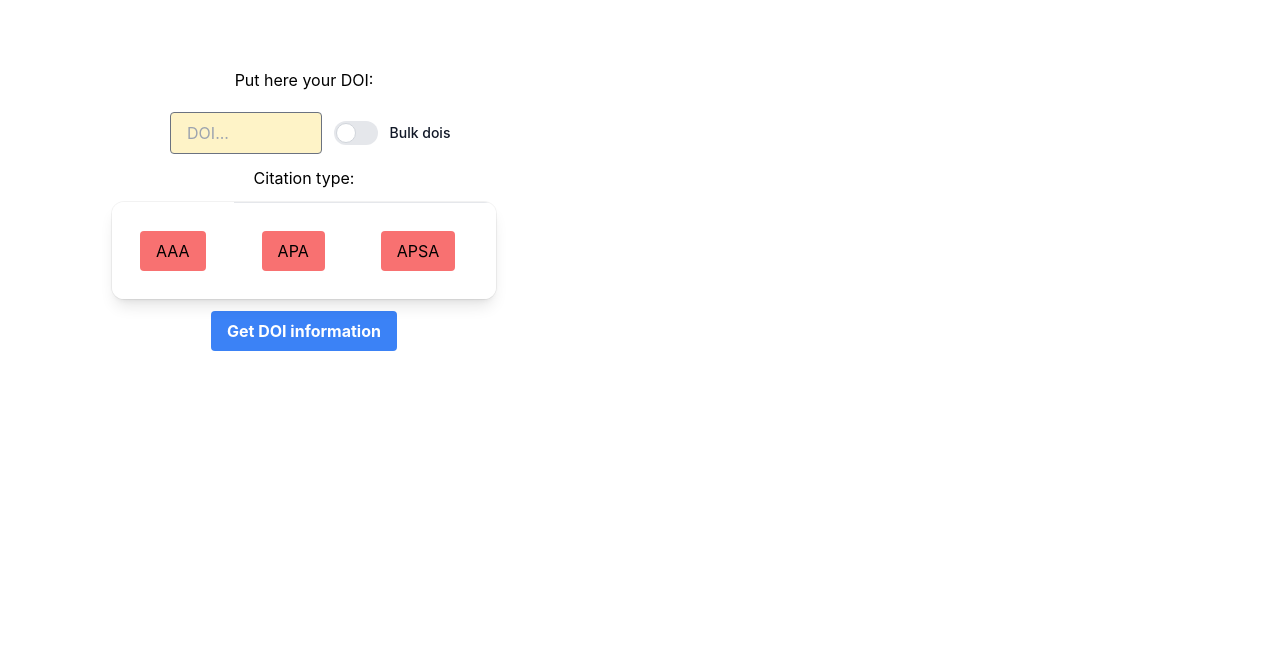
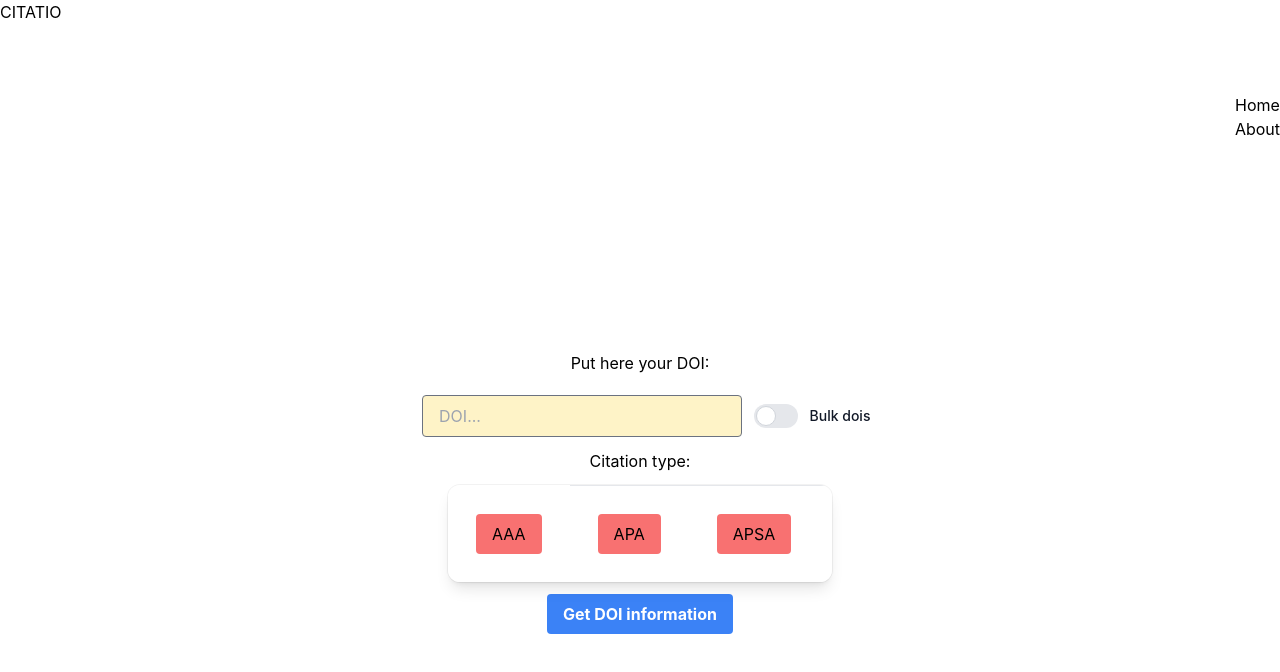
Before and after one commit to kubwosz/citatio, a React (Create React App) app in the folder citatio-frontend/: page / in a window 1280 px wide. Shown: the top 672 px of the page. Built offline with nearby package versions, Linux system fonts and the light colour scheme; a web font is replaced by a local one.

Commit message:
Start working on new frontend

```diff
--- a/citatio-frontend/src/components/Home.jsx
+++ b/citatio-frontend/src/components/Home.jsx
@@ -80,7 +80,16 @@ let activeCitTypes =  citations.flatMap(c => c.isActive ? c.type.toLowerCase() :
   }
 
   return (
-    <div className="grid grid-cols-2 gap-16 w-screen h-screen">
+    <div className="grid grid-rows-3 gap-12 w-screen h-screen">
+      <div className="top-nav-bar flex h-1/10 justify-between">
+<div className="justify-self-start">
+  <span class="dot"></span> CITATIO</div>
+  <div className="flex-col place-self-center"> <ul>
+        <li><a href="#">Home</a></li>
+        <li><a href="#">About</a></li>
+      </ul> </div>
+      </div>
+
       <div className="top-panel flex content-center flex-col mt-5">
         <h1 className="max-w-40 self-center p-2 mt-10">Put here your DOI: </h1>
         <InputTags
```
